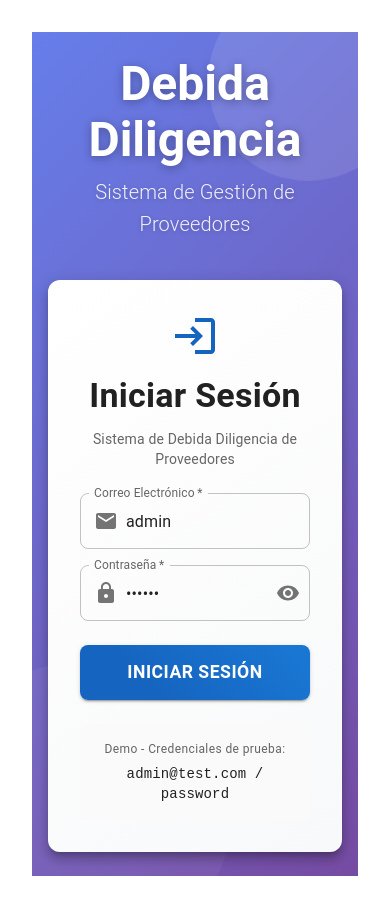
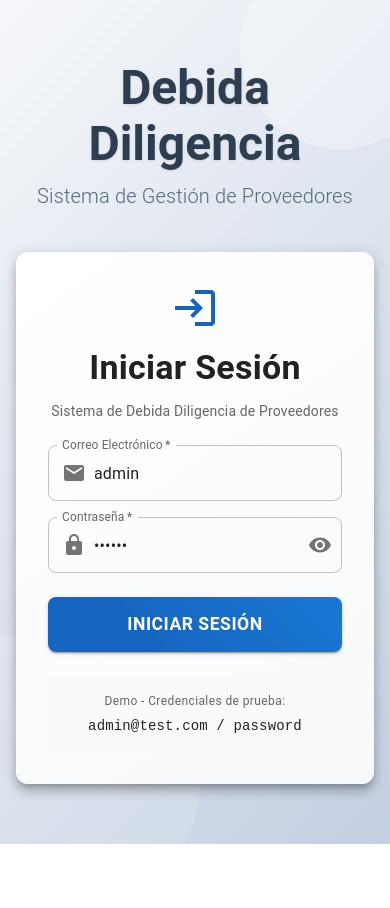
Before and after one commit to JanielFranz/diligence-app, a React (Vite) app: page /login in a window 390 px wide. After the commit the page ends 844 px from the top, so only its background shows below. Built offline with nearby package versions, Linux system fonts and the light colour scheme.

Commit message:
refactor: enhance LoginPage styling for improved aesthetics and responsiveness

```diff
--- a/src/pages/LoginPage.tsx
+++ b/src/pages/LoginPage.tsx
@@ -29,12 +29,15 @@ export default function LoginPage() {
   return (
     <Box
       sx={{
-        minHeight: '100vh',
-        background: 'linear-gradient(135deg, #667eea 0%, #764ba2 100%)',
+        position: 'fixed',
+        top: 0,
+        left: 0,
+        width: '100vw',
+        height: '100vh',
+        background: 'linear-gradient(135deg, #f5f7fa 0%, #c3cfe2 100%)',
         display: 'flex',
         alignItems: 'center',
         justifyContent: 'center',
-        position: 'relative',
         overflow: 'hidden',
       }}
     >
@@ -47,7 +50,7 @@ export default function LoginPage() {
           width: 200,
           height: 200,
           borderRadius: '50%',
-          background: 'rgba(255, 255, 255, 0.1)',
+          background: 'rgba(255, 255, 255, 0.3)',
           animation: 'float 6s ease-in-out infinite',
         }}
       />
@@ -59,7 +62,7 @@ export default function LoginPage() {
           width: 300,
           height: 300,
           borderRadius: '50%',
-          background: 'rgba(255, 255, 255, 0.05)',
+          background: 'rgba(255, 255, 255, 0.15)',
           animation: 'float 8s ease-in-out infinite reverse',
         }}
       />
@@ -79,9 +82,9 @@ export default function LoginPage() {
               variant="h3"
               component="h1"
               sx={{
-                color: 'white',
+                color: '#2c3e50',
                 fontWeight: 700,
-                textShadow: '0 2px 10px rgba(0,0,0,0.3)',
+                textShadow: '0 1px 3px rgba(0,0,0,0.1)',
                 mb: 1,
               }}
             >
@@ -90,9 +93,9 @@ export default function LoginPage() {
             <Typography
               variant="h6"
               sx={{
-                color: 'rgba(255, 255, 255, 0.9)',
+                color: '#546e7a',
                 fontWeight: 300,
-                textShadow: '0 1px 5px rgba(0,0,0,0.2)',
+                textShadow: '0 1px 2px rgba(0,0,0,0.05)',
               }}
             >
               Sistema de Gestión de Proveedores
```
